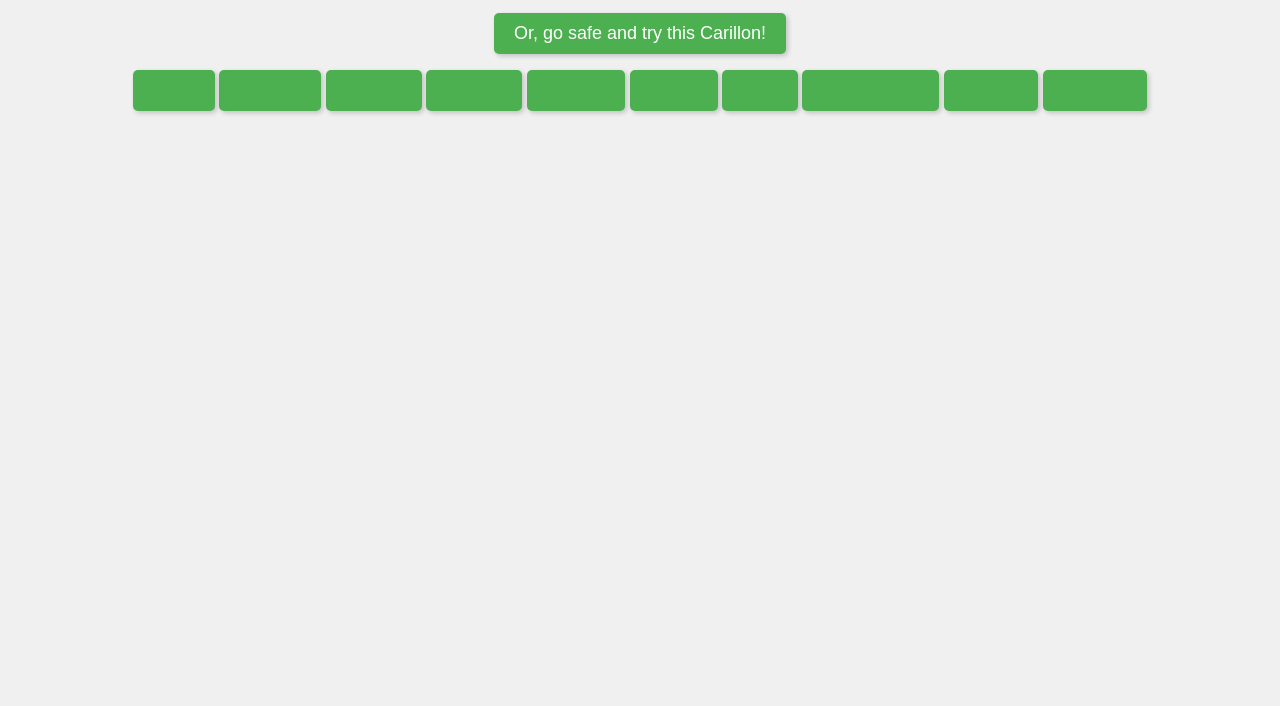
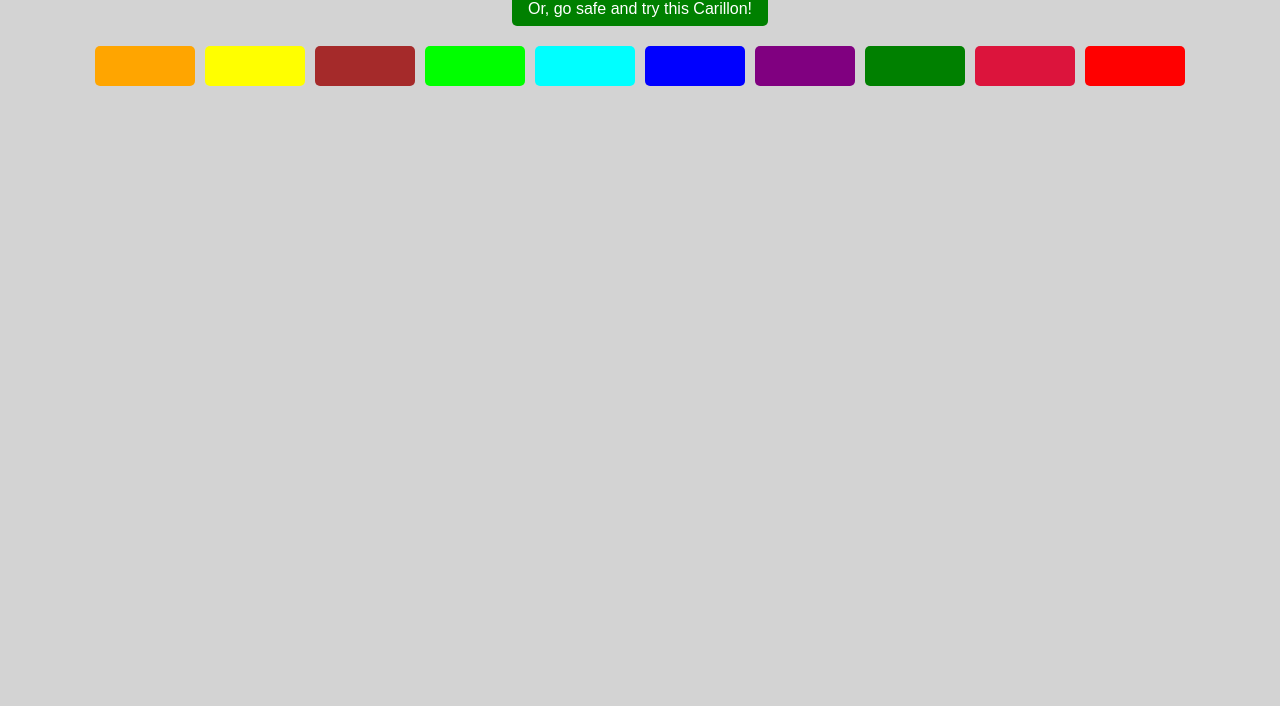
Before and after one commit to sushiapranzo/HACKATON_27NOV_ANTONIO_PAPPALARDO, a plain HTML site: page HACKATON27NOV/index.html in a window 1280 px wide. Shown: the part 94-800 px from the top of the page. Drawn offline with nearby package versions, Linux system fonts and the light colour scheme.

Commit message:
Update style.css

```diff
--- a/HACKATON27NOV/style.css
+++ b/HACKATON27NOV/style.css
@@ -1,26 +1,64 @@
 body {
     font-family: Arial, sans-serif;
     text-align: center;
-    margin-top: 50px;
-    background-color: #f0f0f0;
+    background-color: lightgray;
+    padding: 10px;
 }
 
 h1 {
-    color: #333;
-    margin-bottom: 20px;
+    color: black;
+    margin-bottom: 10px;
 }
 
-button {
-    font-size: 18px;
-    padding: 10px 20px;
+p {
+    margin: 10px 0;
+    color: dimgray;
+    font-size: 14px;
+}
+
+.carillon {
+    background-color: green;
+    color: white;
+    border: none;
+    padding: 8px 16px;
+    margin-bottom: 10px;
+    border-radius: 5px;
+    font-size: 16px;
     cursor: pointer;
-    background-color: #4CAF50;
+}
+
+.instrument-buttons {
+    display: flex;
+    flex-wrap: wrap;
+    justify-content: center;
+    gap: 10px;
+    margin-top: 10px;
+}
+
+.instrument-btn {
+    font-size: 14px;
+    padding: 6px 12px;
     color: white;
     border: none;
     border-radius: 5px;
-    box-shadow: 2px 2px 5px rgba(0, 0, 0, 0.2);
+    cursor: pointer;
+    width: 100px;
+    height: 40px;
+    text-align: center;
+    line-height: 28px;
 }
 
+#instrument_1{ background-color: orange; }
+#instrument_2 { background-color: yellow; }
+#instrument_3 { background-color: brown; }
+#instrument_4 { background-color: lime; }
+#instrument_5 { background-color: aqua; }
+#instrument_6 { background-color: blue; }
+#instrument_7 { background-color: purple; }
+#instrument_8 { background-color: green }
+#instrument_9 { background-color: crimson; }
+#instrument_10 { background-color: red; }
+
 button:hover {
-    background-color: #45a049;
+    opacity: 0.8;
 }
```
